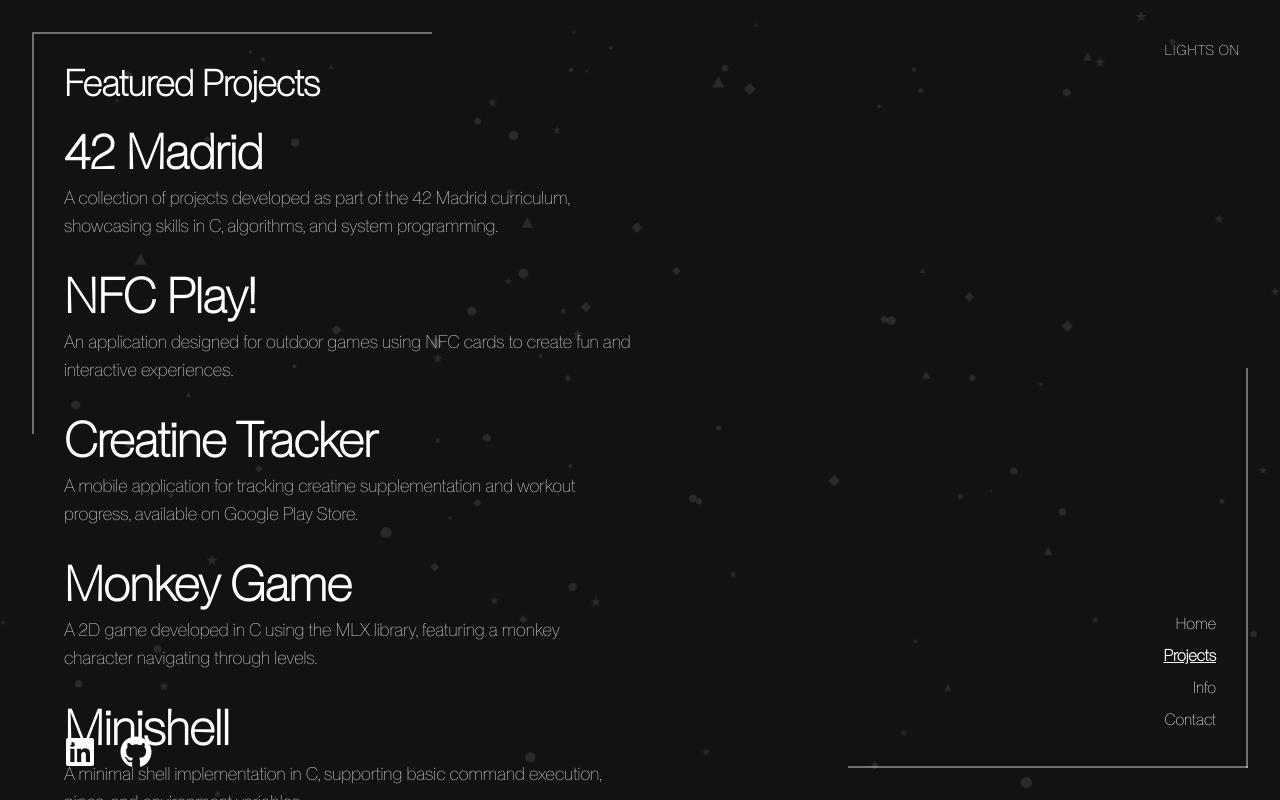
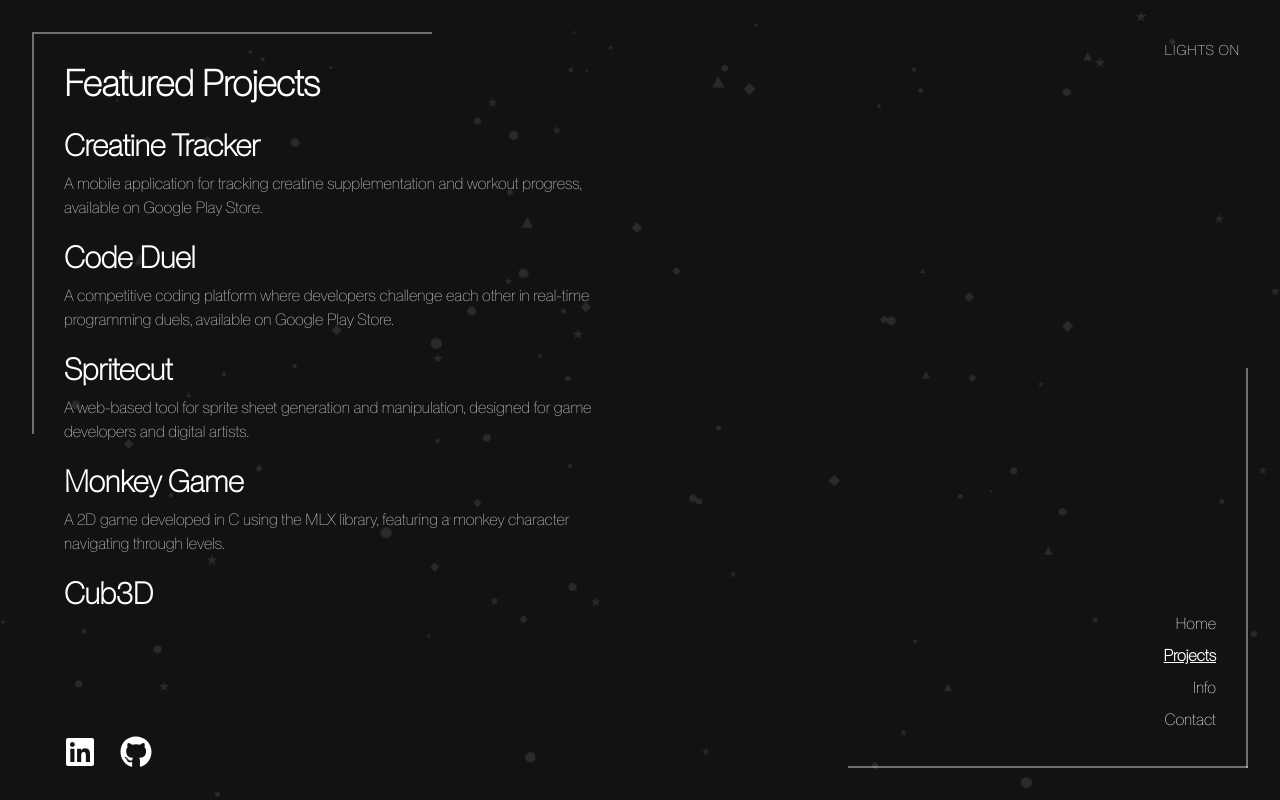
Before and after one commit to alfonso7199/portfolio, a React (Vite) app: page / in a window 1280 px wide. Both pictures are taken after a click on the button "Projects". Built offline with nearby package versions, Linux system fonts and the light colour scheme.

Commit message:
New projects

```diff
--- a/src/components/Content.tsx
+++ b/src/components/Content.tsx
@@ -19,17 +19,95 @@
     projects: (
       <div className="space-y-4 md:space-y-6 font-pp_neue_montrealthin">
         <h2 className="text-xl md:text-3xl lg:text-4xl font-bold text-gray-900 dark:text-white">Featured Projects</h2>
-        <div className="space-y-4 md:space-y-6 lg:space-y-8 mt-4 md:mt-6 max-h-[50vh] md:max-h-none overflow-y-auto pr-2">
+        <div className="space-y-3 md:space-y-4 lg:space-y-5 mt-4 md:mt-6 max-h-[50vh] lg:max-h-[60vh] overflow-y-auto pr-2">
+          <div>
+            <a
+              href="https://play.google.com/store/apps/details?id=com.alfonso1799.CreatineCalendar"
+              target="_blank"
+              rel="noopener noreferrer"
+              className="text-lg md:text-2xl lg:text-3xl font-semibold text-gray-900 dark:text-white hover:text-gray-600 dark:hover:text-gray-400 transition-colors"
+            >
+              Creatine Tracker
+            </a>
+            <p className="text-sm md:text-base lg:text-base text-gray-700 dark:text-gray-300 mt-1 md:mt-2 font-pp_neue_montrealbold font-semibold dark:font-normal">
+              A mobile application for tracking creatine supplementation and workout progress, available on Google Play Store.
+            </p>
+          </div>
+          <div>
+            <a
+              href="https://play.google.com/store/apps/details?id=com.sonolDev.CodeDuel"
+              target="_blank"
+              rel="noopener noreferrer"
+              className="text-lg md:text-2xl lg:text-3xl font-semibold text-gray-900 dark:text-white hover:text-gray-600 dark:hover:text-gray-400 transition-colors"
+            >
+              Code Duel
+            </a>
+            <p className="text-sm md:text-base lg:text-base text-gray-700 dark:text-gray-300 mt-1 md:mt-2 font-pp_neue_montrealbold font-semibold dark:font-normal">
+              A competitive coding platform where developers challenge each other in real-time programming duels, available on Google Play Store.
+            </p>
+          </div>
+          <div>
+            <a
+              href="https://spritecut.es/"
+              target="_blank"
+              rel="noopener noreferrer"
+              className="text-lg md:text-2xl lg:text-3xl font-semibold text-gray-900 dark:text-white hover:text-gray-600 dark:hover:text-gray-400 transition-colors"
+            >
+              Spritecut
+            </a>
+            <p className="text-sm md:text-base lg:text-base text-gray-700 dark:text-gray-300 mt-1 md:mt-2 font-pp_neue_montrealbold font-semibold dark:font-normal">
+              A web-based tool for sprite sheet generation and manipulation, designed for game developers and digital artists.
+            </p>
+          </div>
+          <div>
+            <a
+              href="https://github.com/alfonso7199/42-Madrid-alfsanch/tree/master/so_long"
+              target="_blank"
+              rel="noopener noreferrer"
+              className="text-lg md:text-2xl lg:text-3xl font-semibold text-gray-900 dark:text-white hover:text-gray-600 dark:hover:text-gray-400 transition-colors"
+            >
+              Monkey Game
+            </a>
+            <p className="text-sm md:text-base lg:text-base text-gray-700 dark:text-gray-300 mt-1 md:mt-2 font-pp_neue_montrealbold font-semibold dark:font-normal">
+              A 2D game developed in C using the MLX library, featuring a monkey character navigating through levels.
+            </p>
+          </div>
+          <div>
+            <a
+              href="https://github.com/alfonso7199/cub3d"
+              target="_blank"
+              rel="noopener noreferrer"
+              className="text-lg md:text-2xl lg:text-3xl font-semibold text-gray-900 dark:text-white hover:text-gray-600 dark:hover:text-gray-400 transition-colors"
+            >
+              Cub3D
+            </a>
+            <p className="text-sm md:text-base lg:text-base text-gray-700 dark:text-gray-300 mt-1 md:mt-2 font-pp_neue_montrealbold font-semibold dark:font-normal">
+              A raycasting-based 3D game engine inspired by Wolfenstein 3D, developed in C as part of the 42 curriculum.
+            </p>
+          </div>
+          <div>
+            <a
+              href="https://github.com/alfonso7199/42-Madrid-alfsanch/tree/master/minishell"
+              target="_blank"
+              rel="noopener noreferrer"
+              className="text-lg md:text-2xl lg:text-3xl font-semibold text-gray-900 dark:text-white hover:text-gray-600 dark:hover:text-gray-400 transition-colors"
+            >
+              Minishell
+            </a>
+            <p className="text-sm md:text-base lg:text-base text-gray-700 dark:text-gray-300 mt-1 md:mt-2 font-pp_neue_montrealbold font-semibold dark:font-normal">
+              A minimal shell implementation in C, supporting basic command execution, pipes, and environment variables.
+            </p>
+          </div>
           <div>
             <a
               href="https://github.com/alfonso7199/42-Madrid-alfsanch"
               target="_blank"
               rel="noopener noreferrer"
-              className="text-xl md:text-3xl lg:text-5xl font-semibold text-gray-900 dark:text-white hover:text-gray-600 dark:hover:text-gray-400 transition-colors"
+              className="text-lg md:text-2xl lg:text-3xl font-semibold text-gray-900 dark:text-white hover:text-gray-600 dark:hover:text-gray-400 transition-colors"
             >
               42 Madrid
             </a>
-            <p className="text-sm md:text-base lg:text-lg text-gray-700 dark:text-gray-300 mt-1 md:mt-2 font-pp_neue_montrealbold font-semibold dark:font-normal">
+            <p className="text-sm md:text-base lg:text-base text-gray-700 dark:text-gray-300 mt-1 md:mt-2 font-pp_neue_montrealbold font-semibold dark:font-normal">
               A collection of projects developed as part of the 42 Madrid curriculum, showcasing skills in C, algorithms, and system programming.
             </p>
           </div>
@@ -38,51 +116,12 @@
               href="https://github.com/alfonso7199/nfcPlay-"
               target="_blank"
               rel="noopener noreferrer"
-              className="text-xl md:text-3xl lg:text-5xl font-semibold text-gray-900 dark:text-white hover:text-gray-600 dark:hover:text-gray-400 transition-colors"
+              className="text-lg md:text-2xl lg:text-3xl font-semibold text-gray-900 dark:text-white hover:text-gray-600 dark:hover:text-gray-400 transition-colors"
             >
               NFC Play!
             </a>
-            <p className="text-sm md:text-base lg:text-lg text-gray-700 dark:text-gray-300 mt-1 md:mt-2 font-pp_neue_montrealbold font-semibold dark:font-normal">
+            <p className="text-sm md:text-base lg:text-base text-gray-700 dark:text-gray-300 mt-1 md:mt-2 font-pp_neue_montrealbold font-semibold dark:font-normal">
               An application designed for outdoor games using NFC cards to create fun and interactive experiences.
-            </p>
-          </div>
-          <div>
-            <a
-              href="https://play.google.com/store/apps/details?id=com.alfonso1799.CreatineCalendar"
-              target="_blank"
-              rel="noopener noreferrer"
-              className="text-xl md:text-3xl lg:text-5xl font-semibold text-gray-900 dark:text-white hover:text-gray-600 dark:hover:text-gray-400 transition-colors"
-            >
-              Creatine Tracker
-            </a>
-            <p className="text-sm md:text-base lg:text-lg text-gray-700 dark:text-gray-300 mt-1 md:mt-2 font-pp_neue_montrealbold font-semibold dark:font-normal">
-              A mobile application for tracking creatine supplementation and workout progress, available on Google Play Store.
-            </p>
-          </div>
-          <div>
-            <a
-              href="https://github.com/alfonso7199/42-Madrid-alfsanch/tree/master/so_long"
-              target="_blank"
-              rel="noopener noreferrer"
-              className="text-xl md:text-3xl lg:text-5xl font-semibold text-gray-900 dark:text-white hover:text-gray-600 dark:hover:text-gray-400 transition-colors"
-            >
-              Monkey Game
-            </a>
-            <p className="text-sm md:text-base lg:text-lg text-gray-700 dark:text-gray-300 mt-1 md:mt-2 font-pp_neue_montrealbold font-semibold dark:font-normal">
-              A 2D game developed in C using the MLX library, featuring a monkey character navigating through levels.
-            </p>
-          </div>
-          <div>
-            <a
-              href="https://github.com/alfonso7199/42-Madrid-alfsanch/tree/master/minishell"
-              target="_blank"
-              rel="noopener noreferrer"
-              className="text-xl md:text-3xl lg:text-5xl font-semibold text-gray-900 dark:text-white hover:text-gray-600 dark:hover:text-gray-400 transition-colors"
-            >
-              Minishell
-            </a>
-            <p className="text-sm md:text-base lg:text-lg text-gray-700 dark:text-gray-300 mt-1 md:mt-2 font-pp_neue_montrealbold font-semibold dark:font-normal">
-              A minimal shell implementation in C, supporting basic command execution, pipes, and environment variables.
             </p>
           </div>
         </div>
@@ -115,7 +154,7 @@
         animate={{ opacity: 1, y: 0 }}
         exit={{ opacity: 0, y: -20 }}
         transition={{ duration: 0.25, ease: "easeInOut" }}
-        className="fixed left-8 md:left-16 top-20 md:top-16 max-w-[calc(100%-4rem)] md:max-w-xl px-4 md:px-0"
+        className="fixed left-8 md:left-16 top-20 md:top-16 max-w-[calc(100%-4rem)] md:max-w-xl max-h-[calc(100vh-12rem)] px-4 md:px-0 overflow-y-auto"
       >
         {content[activeSection]}
       </motion.div>
```
